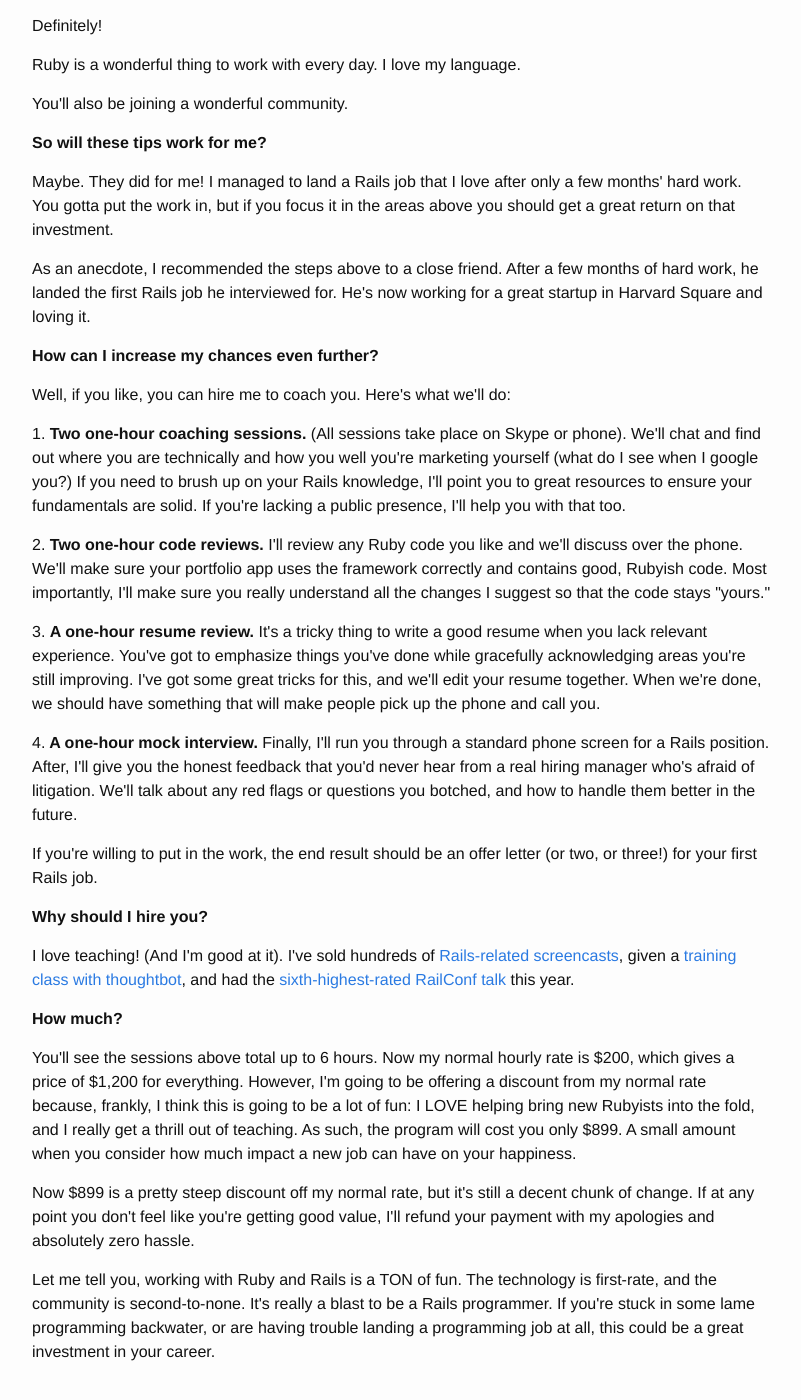
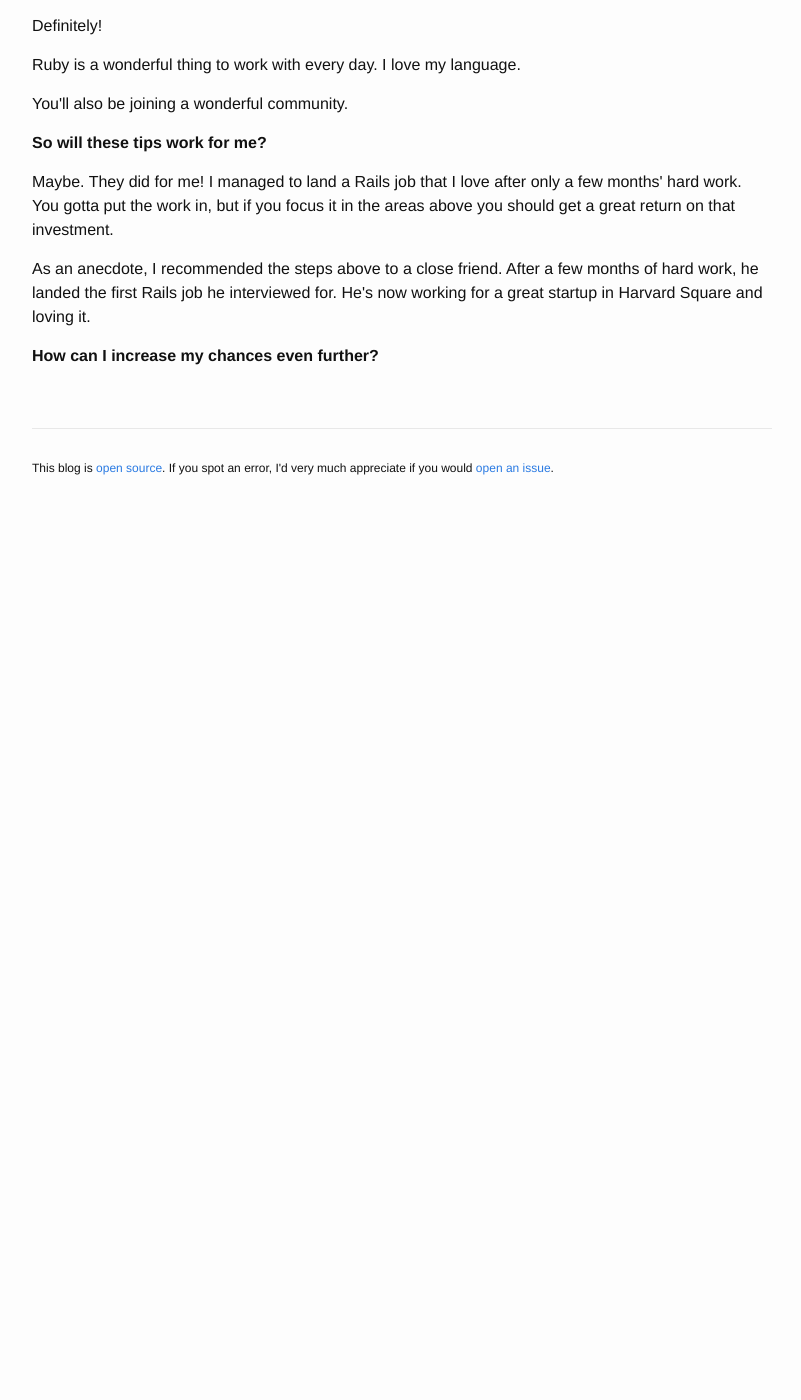
Before and after one commit to r00k/blog, a Jekyll site: the page built from _posts/2010-06-27-land-a-rails-job-with-no-experience.html, in a window 1280 px wide and 1400 px high, scrolled down 1584 px. Shown: the whole window, without its empty margins (238-1039 px from the left). Built offline with Jekyll 4.4.1, drawn with Linux system fonts in a browser that asks for light colours; after the commit the page ends 2106 px from its top, so only the background shows below that.

Commit message:
Remove paid offer

```diff
--- a/_posts/2010-06-27-land-a-rails-job-with-no-experience.html
+++ b/_posts/2010-06-27-land-a-rails-job-with-no-experience.html
@@ -14,10 +14,10 @@ published: true
 <h3>1. It's all about your portfolio app</h3>
 <p>It's important to build a Rails app that an interviewer can access and play with. The best way to prove you understand something is with working code. <strong>Even a simple Rails app demonstrates that you've grasped a whole host of technologies and concepts</strong>: databases, Ruby, Rails, ERB, HTML, CSS, deployment, and others.  If you're brand new to Ruby and Rails, I recommend the following path:</p>
 <ol>
-<li><a href="http://www.railstutorial.org/">Read this book</a>; I think it's the best out there. However, like most programming texts, you shouldn't only read it. Instead, follow along and actually create the example application. Along the way, think of some simple exercises and do them. You will learn and retain vastly more this way.</li>
-<li>After you've read a good chunk of the book, choose your portfolio app. Pick something small, as even basic applications will provide plenty of challenge at this point.</li>
-<li>Once your new app is working, use it as your experimenting ground. Try out a bunch of plugins and gems. Switch from <a href="http://www.ensta.fr/~diam/ruby/online/ruby-doc-stdlib/libdoc/test/unit/rdoc/classes/Test/Unit.html">Test::Unit</a> to <a href="http://rspec.info">RSpec</a>. Try out a fixture replacement like <a href="http://github.com/thoughtbot/factory_girl">factory_girl</a>. Tinker with a variety of code.</li>
-<li>Now, grab a couple of job descriptions for Rails gigs that you might want. Each should have a list of technologies they use. Go down these lists and note which topics are both popular and unfamiliar to you. This list will include things like <a href="http://jquery.com">jQuery</a>, TDD, and <a href="http://git-scm.com">git</a>. Spend some time implementing/adding these to your app. You don't need deep mastery of these topics, just familiarity. Your goal should be the ability to have an exchange like this -- Interviewer: we have a whole bunch of jQuery, have you used it much?  You: well, not a lot, but I did implement drag and drop and a few visual effects in my FooBar application.  You're trying to convince the interviewer that you're capable of teaching yourself new things. If you can do this, they'll think you'll be fine with their guidance.</li>
+  <li><a href="http://www.railstutorial.org/">Read this book</a>; I think it's the best out there. However, like most programming texts, you shouldn't only read it. Instead, follow along and actually create the example application. Along the way, think of some simple exercises and do them. You will learn and retain vastly more this way.</li>
+  <li>After you've read a good chunk of the book, choose your portfolio app. Pick something small, as even basic applications will provide plenty of challenge at this point.</li>
+  <li>Once your new app is working, use it as your experimenting ground. Try out a bunch of plugins and gems. Switch from <a href="http://www.ensta.fr/~diam/ruby/online/ruby-doc-stdlib/libdoc/test/unit/rdoc/classes/Test/Unit.html">Test::Unit</a> to <a href="http://rspec.info">RSpec</a>. Try out a fixture replacement like <a href="http://github.com/thoughtbot/factory_girl">factory_girl</a>. Tinker with a variety of code.</li>
+  <li>Now, grab a couple of job descriptions for Rails gigs that you might want. Each should have a list of technologies they use. Go down these lists and note which topics are both popular and unfamiliar to you. This list will include things like <a href="http://jquery.com">jQuery</a>, TDD, and <a href="http://git-scm.com">git</a>. Spend some time implementing/adding these to your app. You don't need deep mastery of these topics, just familiarity. Your goal should be the ability to have an exchange like this -- Interviewer: we have a whole bunch of jQuery, have you used it much?  You: well, not a lot, but I did implement drag and drop and a few visual effects in my FooBar application.  You're trying to convince the interviewer that you're capable of teaching yourself new things. If you can do this, they'll think you'll be fine with their guidance.</li>
 </ol>
 <h3>2. Get thee to github</h3>
 <p>If there were an official tool for sharing Ruby code, <a href="http://github.com">Github</a> would  be it. You should absolutely have an account there and should  aggressively publish code you write. At the very least, the code for  your portfolio app should live there (in a public repo). You should also  'watch' a few repostories and 'follow' a few programmers that interest  you. Reading commits made by others will expose you to common Ruby idioms  and style.</p>
@@ -35,21 +35,4 @@ published: true
 <p>Maybe. They did for me! I managed to land a Rails job that I love after only a few months' hard work. You gotta put the work in, but if you focus it in the areas above you should get a great return on that investment.</p>
 <p>As an anecdote, I recommended the steps above to a close friend. After a few months of hard work, he landed the first Rails job he interviewed for. He's now working for a great startup in Harvard Square and loving it.</p>
 <p><strong>How can I increase my chances even further?</strong></p>
-<p>Well, if you like, you can hire me to coach you. Here's what we'll do:</p>
-<p>1. <strong>Two one-hour coaching sessions.</strong> (All sessions take place on Skype or phone). We'll chat and find out where you are technically and how you well you're marketing yourself (what do I see when I google you?) If you need to brush up on your Rails knowledge, I'll point you to great resources to ensure your fundamentals are solid. If you're lacking a public presence, I'll help you with that too.</p>
-<p>2. <strong>Two one-hour code reviews.</strong> I'll review any Ruby code you like and we'll discuss over the phone. We'll make sure your portfolio app uses the framework correctly and contains good, Rubyish code. Most importantly, I'll make sure you really understand all the changes I suggest so that the code stays "yours."</p>
-<p>3. <strong>A one-hour resume review.</strong> It's a tricky thing to write a good resume when you lack relevant experience. You've got to emphasize things you've done while gracefully acknowledging areas you're still improving. I've got some great tricks for this, and we'll edit your resume together. When we're done, we should have something that will make people pick up the phone and call you.</p>
-<p>4.<strong> A one-hour mock interview.</strong> Finally, I'll run you through a standard phone screen for a Rails position. After, I'll give you the honest feedback that you'd never hear from a real hiring manager who's afraid of litigation. We'll talk about any red flags or questions you botched, and how to handle them better in the future.</p>
-<p>If you're willing to put in the work, the end result should be an offer letter (or two, or three!) for your first Rails job.</p>
-<p><strong>Why should I hire you?</strong></p>
-<p>I love teaching! (And I'm good at it). I've sold hundreds of <a href="http://www.codeulatescreencasts.com">Rails-related screencasts</a>, given a <a href="https://training.thoughtbot.com/courses/12-vim-for-rubyists/registrations/new">training class with thoughtbot</a>, and had the <a href="http://en.oreilly.com/rails2010/public/schedule/detail/11284">sixth-highest-rated RailConf talk</a> this year.</p>
-<p><strong>How much?</strong></p>
-<p>You'll see the sessions above total up to 6 hours. Now my normal hourly rate is $200, which gives a price of $1,200 for everything. However, I'm going to be offering a discount from my normal rate because, frankly, I think this is going to be a lot of fun: I LOVE helping bring new Rubyists into the fold, and I really get a thrill out of teaching. As such, the program will cost you only $899. A small amount when you consider how much impact a new job can have on your happiness.</p>
-<p>Now $899 is a pretty steep discount off my normal rate, but it's still a decent chunk of change. If at any point you don't feel like you're getting good value, I'll refund your payment with my apologies and absolutely zero hassle.</p>
-<p>Let me tell you, working with Ruby and Rails is a TON of fun. The technology is first-rate, and the community is second-to-none. It's really a blast to be a Rails programmer. If you're stuck in some lame programming backwater, or are having trouble landing a programming job at all, this could be a great investment in your career.</p>
-<form action="https://www.paypal.com/cgi-bin/webscr" method="post" target="_top">
-<input type="hidden" name="cmd" value="_s-xclick" /><br />
-<input type="hidden" name="hosted_button_id" value="V7M3DEZ3DXSJN" /><br />
-<input type="image" src="https://www.paypalobjects.com/en_US/i/btn/btn_buynowCC_LG.gif" border="0" name="submit" alt="PayPal - The safer, easier way to pay online!" /><br />
-<img alt="" border="0" src="assets/pixel.gif" width="1" height="1" /><br />
 </form>
```
